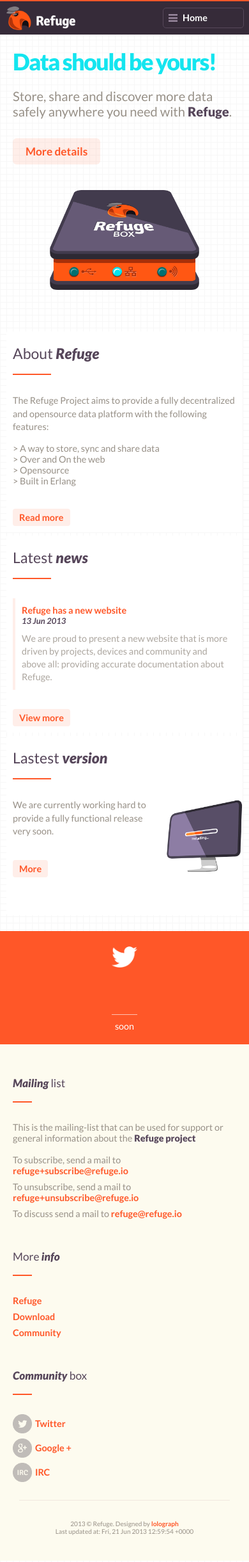
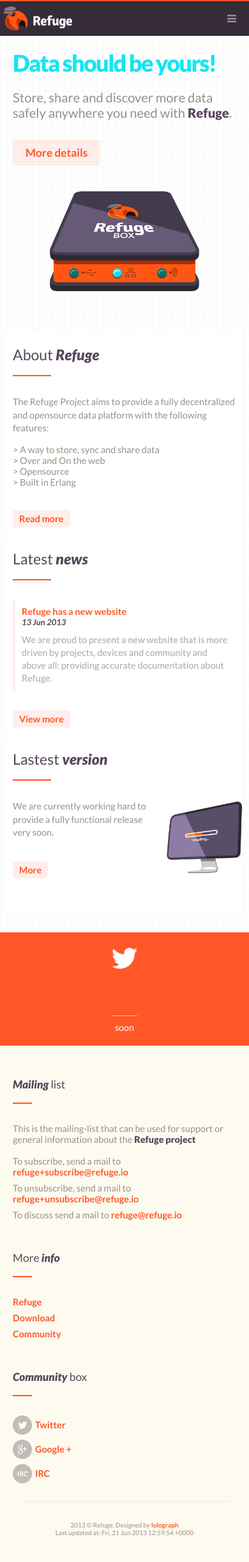
Before and after one commit to refuge/refuge.io, a Jekyll site: the page built from index.html, in a window 390 px wide. Shown: the whole page at 64% size. Built offline with Jekyll 4.4.1, drawn with Linux system fonts in a browser that asks for light colours; nearby versions of some CDN libraries.

Commit message:
fix responsive

```diff
--- a/_includes/header.html
+++ b/_includes/header.html
@@ -1,7 +1,8 @@
             <header class="header">
                 <a href="/" class="a-backtohome"></a>
-                <nav>
-                    <ul>
+                <nav id="navbar">
+                    <a href="#" class="btn-menu-resp"></a>
+                    <ul onclick="return true">
                         <li{% if page.title == "Welcome" %} class="selected"{% endif %}><a href="/">Home</a></li>
                         <li{% if page.title == "Details" or page.category == 'refuge' %} class="selected"{% endif %}><a href="/details">Refuge</a></li>
                         <li{% if page.title == "Download" %} class="selected"{% endif %}><a href="/download">Download</a></li>
--- a/_layouts/default.html
+++ b/_layouts/default.html
@@ -12,6 +12,8 @@
         <meta name="viewport" content="user-scalable=no, width=device-width, initial-scale=1.0, maximum-scale=1.0">
         <link href="http://fonts.googleapis.com/css?family=Lato:400,700,900,400italic,700italic,900italic" rel="stylesheet" type="text/css">
         <link rel="stylesheet" type="text/css" href="/css/style.css">
+
+        <script src="//ajax.googleapis.com/ajax/libs/jquery/1.10.1/jquery.min.js"></script>
     </head>
     <body>
         <div class="container">
--- a/css/style.css
+++ b/css/style.css
@@ -131,6 +131,7 @@
 .header {height:70px;background-color:#362b39;padding:0px 20px;position:relative;border-top:2px solid #ff5728;}
 .header .a-backtohome {display:block;height:50px;padding:10px;width:146px;background:url('../img/a-backtohome.png') no-repeat center center;}
 .header nav {position:absolute;right:20px;top:0px;height:70px;}
+.header nav .btn-menu-resp {display:none;}
 .header nav ul li {float:left;padding:0 0px;position:relative;}
 .header nav ul li a {display:block;height:30px;line-height:30px;padding:30px 20px 10px;color:#99889e;font-size:100%;}
 .header nav ul li a:hover, .header nav ul li.selected a {color:#fff;background-color:rgba(96, 81, 100, 1);}
@@ -241,7 +242,7 @@
 @media only screen
 and (min-width : 320px)
 and (max-width : 768px) {
-    body {width:100%;min-width:auto;}
+    body {width:100%;min-width:0;}
 
     /* columns */
     .columns:after {content:'';display:block;clear:both;}
@@ -262,7 +263,7 @@
     .article-infos span {display:block;font-style:italic;font-size:90%;border-bottom:1px dashed #D6D5D3;padding-bottom:10px;}
     .article-infos span:first-child {padding-right:0;margin-right:0;border-right:none;margin-bottom:10px;}
 
-    /* header */
+    /* header
     .header {padding:0 5px;height:52px;}
     .header .a-backtohome {display:block;height:42px;padding:0px;margin:5px;width:108px;background:url('../img/a-backtohome.png') no-repeat center center;background-size:100% auto;}
     .header nav {width:125px;z-index:1000;min-height:auto;height:auto;top:10px;right:10px;}
@@ -270,10 +271,24 @@
     .header nav ul li {float:none;display:none;margin:0;}
     .header nav .selected {display:block;}
     .header nav ul li a {height:20px;line-height:20px;display:block;padding:5px 5px 5px 30px;text-align:left;}
-    .header nav ul li.selected a {background:none;color:#fff;}
+    .header nav ul:hover li a{}
+    .header nav ul li.selected a {background:none;color:#fff; pointer-events:none;}
     .header nav ul:hover {background-image:none;}
     .header nav ul:hover li {display:block;margin:0 0 5px;}
-    .header nav ul:hover li.selected {background:url('../img/icon-check.png') no-repeat 8px 9px;background-size:14px auto;}
+    .header nav ul:hover li.selected {background:url('../img/icon-check.png') no-repeat 8px 9px;background-size:14px auto;}*/
+
+    /* header */
+    .header {padding:0;min-height:54px;height:auto;}
+    .header:after {content:'';display:block;clear:both;}
+    .header .a-backtohome {z-index:2000;display:block;height:42px;padding:0px;margin:0px;position:absolute;top:5px;left:5px;width:108px;background:url('../img/a-backtohome.png') no-repeat center center;background-size:100% auto;}
+    .header nav {width:auto;z-index:1000;height:auto;top:auto;right:auto;min-height:auto;float:right;padding:54px 0 0 0;margin:0px;position:relative;}
+    .header nav.show-nav {float:none;width:auto;height:auto;}
+    .header nav .btn-menu-resp {display:block;height:54px;width:54px;position:absolute;top:0;right:0;background:url('../img/icon-menu.png') no-repeat center center;background-size:14px auto;}
+    .header nav ul {display:none;background:#2B222E;padding:0;}
+    .header nav.show-nav ul {display:block;}
+    .header nav ul li {float:none;}
+    .header nav ul li a {padding:10px 20px;}
+
 
     /* splash */
     .splash  {height:auto;width:100%;}
```
Also changed, not shown: other parts of _layouts/default.html (+8 -0 lines).
